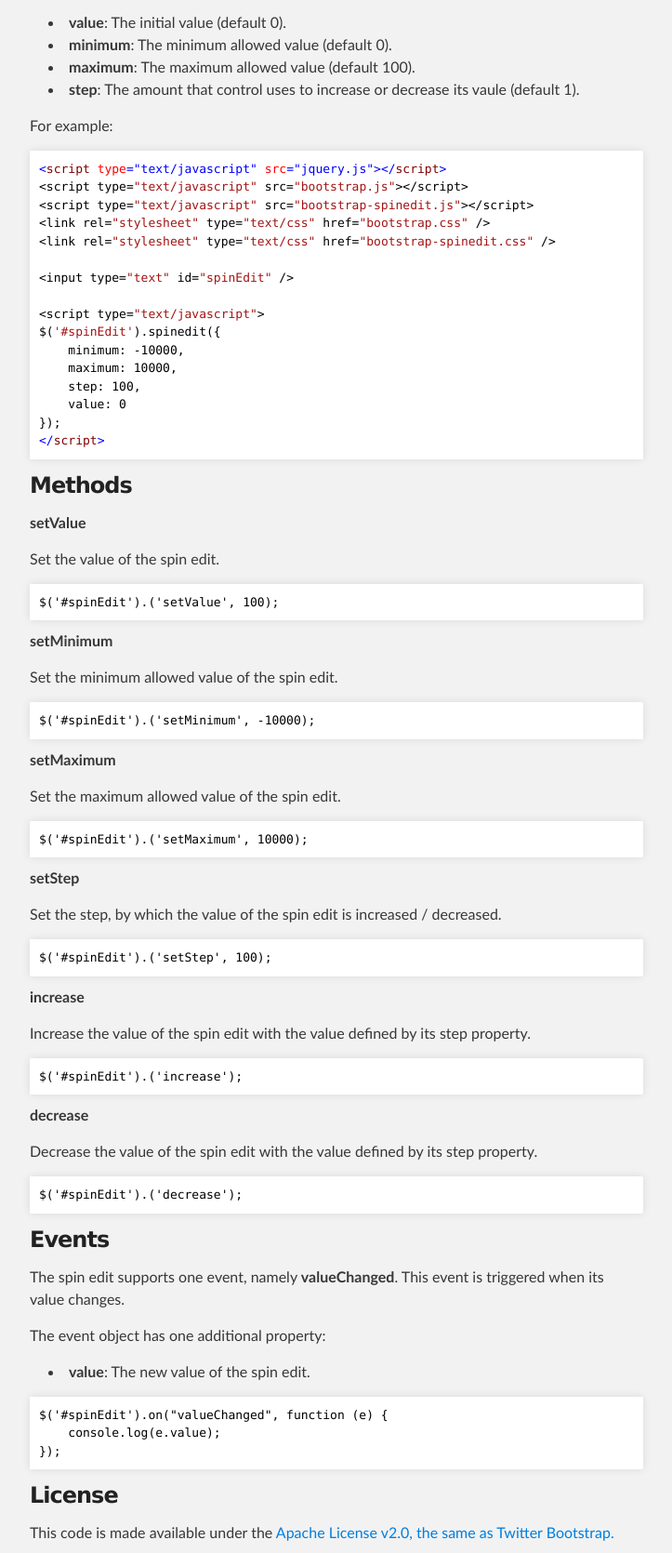
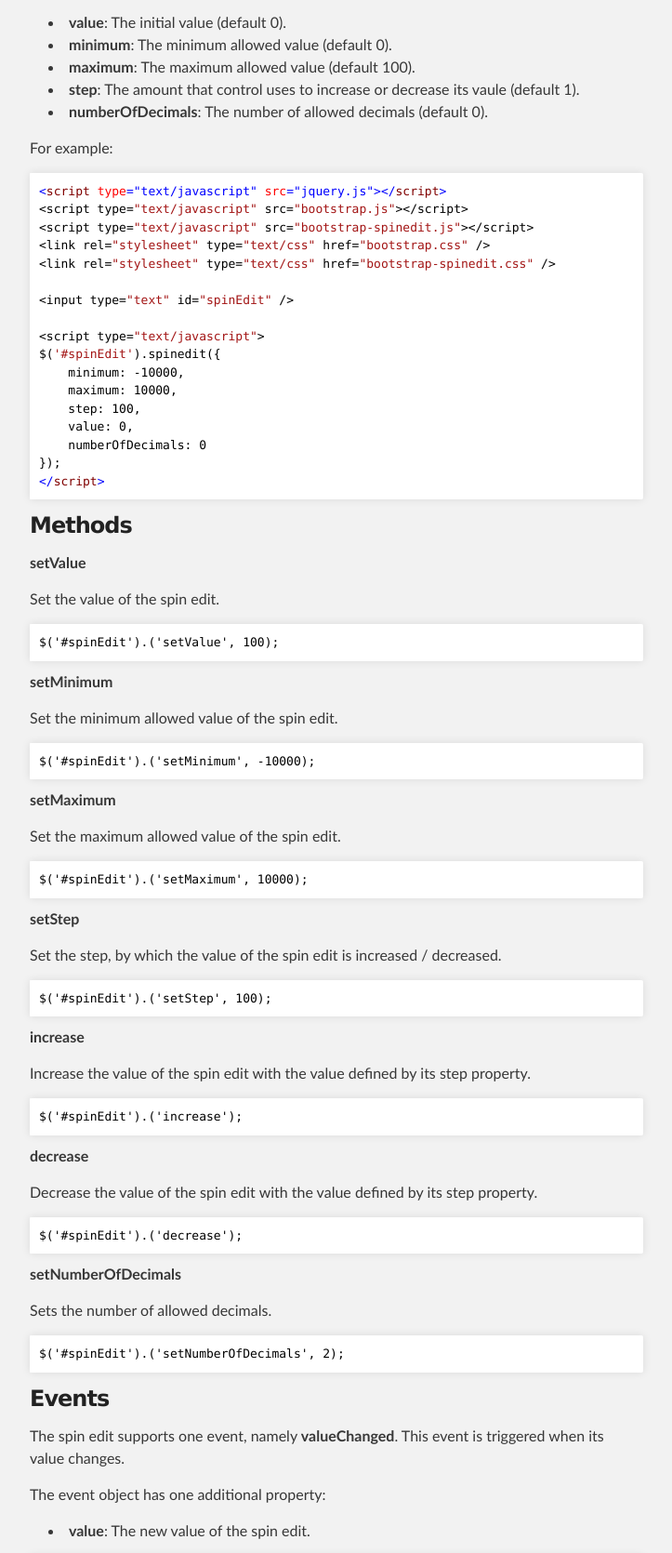
Before and after one commit to geersch/bootstrap-spinedit, a plain HTML site: page index.html in a window 1280 px wide. Shown: the part 897-2567 px from the top of the page at 93% size, without its empty margins (288-1011 px from the left). Drawn offline with Linux system fonts and the light colour scheme.

Commit message:
Updated gh-pages. Added documentation for float support.

```diff
--- a/index.html
+++ b/index.html
@@ -36,6 +36,7 @@
 		<p>A spin edit control for Twitter Bootstrap.</p>
 
         <img src="images/spinedit.png" alt="Spin edit example" title="Spin edit example" style="height: 40px; width: 78px;"/>
+        <img src="images/spineditfloat.png" alt="Spin edit example" title="Spin edit example" style="height: 40px; width: 78px;"/>
 
 <h3>Demo</h3>
 
@@ -70,6 +71,7 @@ $(<span class="str">'#spinEdit'</span>).spinedit();
 <li><strong>minimum</strong>: The minimum allowed value (default 0).</li>
 <li><strong>maximum</strong>: The maximum allowed value (default 100).</li>
 <li><strong>step</strong>: The amount that control uses to increase or decrease its vaule (default 1).</li>
+<li><strong>numberOfDecimals</strong>: The number of allowed decimals (default 0).</li>
 </ul>
 
 <p>For example:</p>
@@ -90,7 +92,8 @@ $(<span class="str">'#spinEdit'</span>).spinedit({
     minimum: -10000,
     maximum: 10000,
     step: 100,
-    value: 0
+    value: 0,
+    numberOfDecimals: 0
 });
 <span class="kwrd">&lt;/</span><span class="html">script</span><span class="kwrd">&gt;</span></pre>
 </div>
@@ -157,6 +160,16 @@ $('#spinEdit').('increase');</pre>
 $('#spinEdit').('decrease');</pre>
 </div>
 
+<p><strong>setNumberOfDecimals</strong></p>
+
+<p>Sets the number of allowed decimals.</p>
+
+<div class="csharpcode">
+<!-- code formatted by http://manoli.net/csharpformat/ -->
+<pre>
+$('#spinEdit').('setNumberOfDecimals', 2);</pre>
+</div>
+
 <h3>Events</h3>
 
 <p>The spin edit supports one event, namely <strong>valueChanged</strong>. This event is triggered when its value changes.</p>
```
